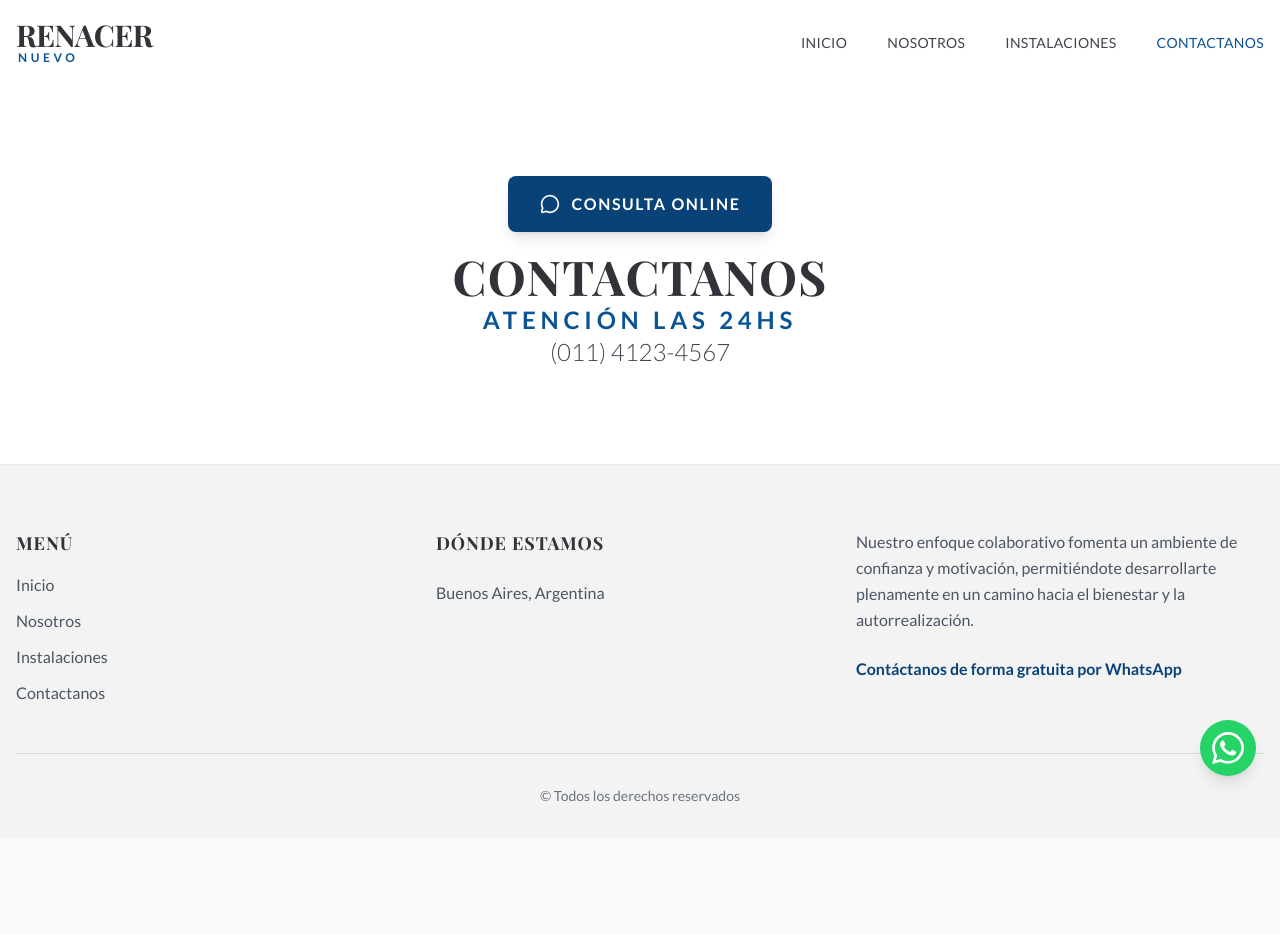
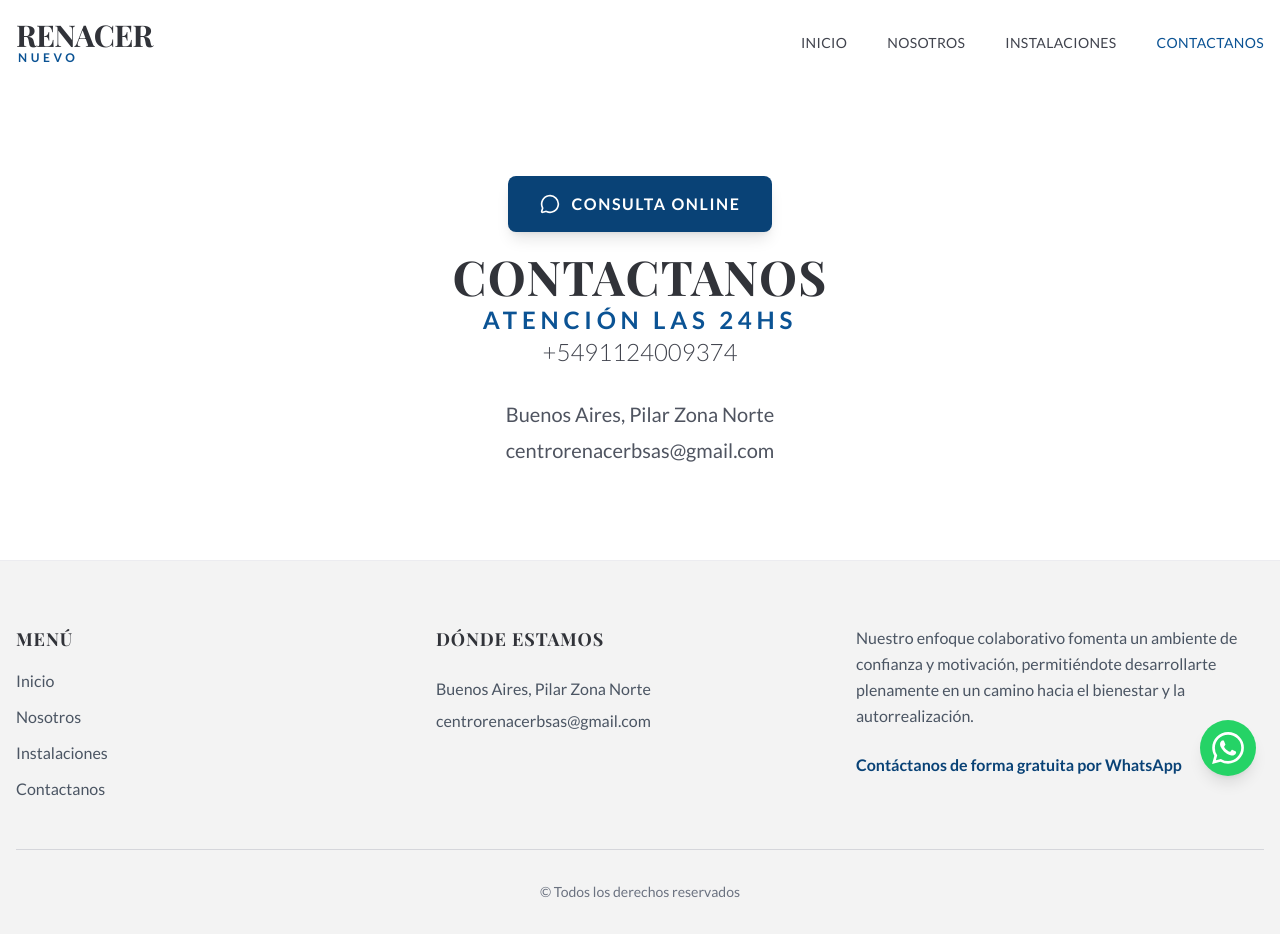
Before and after one commit to EzequiasHerrera/reactjs-website, a React (Vite) app: page /contacto in a window 1280 px wide. Before the commit the page ends 838 px from the top, so only its background shows below. Built offline with nearby package versions, Linux system fonts and the light colour scheme.

Commit message:
Modifying contact information

```diff
--- a/index.html
+++ b/index.html
@@ -51,6 +51,9 @@
     }
   </script>
   <style>
+    html {
+      overflow-y: scroll;
+    }
     body {
       font-family: 'Lato', sans-serif;
     }
--- a/src/components/About.tsx
+++ b/src/components/About.tsx
@@ -48,7 +48,9 @@ const About: React.FC = () => {
             </div>
 
             <a
-              href="#contact"
+              href="https://wa.me/5491124009374?text=Hola%20Renacer%20Nuevo!"
+              target="_blank"
+              rel="noopener noreferrer"
               className="inline-block px-8 py-3 bg-brand-900 text-white font-medium rounded-sm uppercase tracking-widest hover:bg-accent-500 transition-colors shadow-lg"
             >
               Consulta Online
--- a/src/components/AdvisorsSection.tsx
+++ b/src/components/AdvisorsSection.tsx
@@ -44,7 +44,7 @@ const AdvisorsSection: React.FC = () => {
 
                         <div className="pt-4">
                             <Button
-                                href="#contact"
+                                href="https://wa.me/5491124009374?text=Hola%20Renacer%20Nuevo!"
                                 icon={<MessageCircle className="w-5 h-5" />}
                             >
                                 Consulta Online
--- a/src/components/Contact.tsx
+++ b/src/components/Contact.tsx
@@ -7,7 +7,7 @@ const Contact: React.FC = () => {
     <section id="contact" className="py-24 bg-white">
       <div className="container mx-auto px-4">
         <div className="flex flex-col items-center justify-center text-center">
-          <Button className="mb-5" href="#contact" icon={<MessageCircle className="w-5 h-5" />}>
+          <Button className="mb-5" href="https://wa.me/5491124009374?text=Hola%20Renacer%20Nuevo!" icon={<MessageCircle className="w-5 h-5" />}>
             Consulta Online
           </Button>
           <h2 className="text-4xl md:text-5xl font-serif font-bold text-brand-900 mb-1 uppercase tracking-wide">
@@ -17,11 +17,22 @@ const Contact: React.FC = () => {
             Atención las 24hs
           </p>
           <a
-            href="tel:01141234567"
+            href="tel:+5491124009374"
             className="text-xl md:text-2xl font-light text-brand-700 hover:text-accent-500 transition-colors"
           >
-            (011) 4123-4567
+            +5491124009374
           </a>
+          <div className="mt-8 space-y-2">
+            <p className="text-lg md:text-xl text-brand-600">
+              Buenos Aires, Pilar Zona Norte
+            </p>
+            <a
+              href="mailto:centrorenacerbsas@gmail.com"
+              className="block text-lg md:text-xl text-brand-600 hover:text-accent-500 transition-colors"
+            >
+              centrorenacerbsas@gmail.com
+            </a>
+          </div>
         </div>
       </div>
     </section>
--- a/src/components/Footer.tsx
+++ b/src/components/Footer.tsx
@@ -22,7 +22,12 @@ const Footer: React.FC = () => {
           <div>
             <h5 className="font-serif font-bold text-lg mb-6 text-brand-900 uppercase tracking-wider">Dónde Estamos</h5>
             <p className="text-gray-600 text-base font-medium">
-              Buenos Aires, Argentina
+              Buenos Aires, Pilar Zona Norte
+            </p>
+            <p className="text-gray-600 text-base font-medium mt-2">
+              <a href="mailto:centrorenacerbsas@gmail.com" className="hover:text-accent-600 transition-colors">
+                centrorenacerbsas@gmail.com
+              </a>
             </p>
           </div>
 
@@ -32,7 +37,7 @@ const Footer: React.FC = () => {
               Nuestro enfoque colaborativo fomenta un ambiente de confianza y motivación, permitiéndote desarrollarte plenamente en un camino hacia el bienestar y la autorrealización.
             </p>
             <a
-              href="https://wa.me/5491141234567"
+              href="https://wa.me/5491124009374?text=Hola%20Renacer%20Nuevo!"
               target="_blank"
               rel="noopener noreferrer"
               className="inline-block text-accent-600 font-bold hover:text-accent-700 transition-colors"
--- a/src/components/Navbar.tsx
+++ b/src/components/Navbar.tsx
@@ -1,5 +1,5 @@
 import React, { useState, useEffect } from 'react';
-import { Menu, X, Phone, MapPin } from 'lucide-react';
+import { Menu, X, Phone, MapPin, Mail } from 'lucide-react';
 import { Link, useLocation } from 'react-router-dom';
 
 const Navbar: React.FC = () => {
@@ -40,7 +40,7 @@ const Navbar: React.FC = () => {
               <Link
                 key={link.name}
                 to={link.href}
-                className={`text-sm font-medium transition-colors uppercase tracking-wide ${location.pathname === link.href ? 'text-accent-500 font-bold' : 'text-brand-700 hover:text-accent-500'}`}
+                className={`text-sm font-medium transition-colors uppercase tracking-wide ${location.pathname === link.href ? 'text-accent-500' : 'text-brand-700 hover:text-accent-500'}`}
               >
                 {link.name}
               </Link>
@@ -71,8 +71,9 @@ const Navbar: React.FC = () => {
             </Link>
           ))}
           <div className="pt-4 flex flex-col space-y-3 text-sm text-gray-500">
-            <div className="flex items-center"><Phone size={16} className="mr-2" /> (011) 4123-4567</div>
-            <div className="flex items-center"><MapPin size={16} className="mr-2" /> Buenos Aires, Argentina</div>
+            <div className="flex items-center"><Phone size={16} className="mr-2" /> +5491124009374</div>
+            <div className="flex items-center"><MapPin size={16} className="mr-2" /> Buenos Aires, Pilar Zona Norte</div>
+            <div className="flex items-center"><Mail size={16} className="mr-2" /> centrorenacerbsas@gmail.com</div>
           </div>
         </div>
       )}
--- a/src/components/WhatsAppButton.tsx
+++ b/src/components/WhatsAppButton.tsx
@@ -2,8 +2,8 @@ import React from 'react';
 
 const WhatsAppButton: React.FC = () => {
   // Replace with your actual number
-  const phoneNumber = "5491100000000";
-  const message = "Hola, quisiera consultar por sus servicios.";
+  const phoneNumber = "5491124009374";
+  const message = "Hola Renacer Nuevo!";
   const whatsappUrl = `https://wa.me/${phoneNumber}?text=${encodeURIComponent(message)}`;
 
   return (
@@ -14,15 +14,15 @@ const WhatsAppButton: React.FC = () => {
       className="fixed bottom-6 right-6 z-[100] flex items-center justify-center w-14 h-14 bg-[#25D366] rounded-full shadow-lg hover:shadow-xl hover:scale-110 transition-all duration-300 group"
       aria-label="Contactar por WhatsApp"
     >
-        <span className="absolute right-full mr-3 bg-white text-gray-800 text-xs font-bold px-2 py-1 rounded shadow-md opacity-0 group-hover:opacity-100 transition-opacity whitespace-nowrap">
-            ¡Consultanos!
-        </span>
+      <span className="absolute right-full mr-3 bg-white text-gray-800 text-xs font-bold px-2 py-1 rounded shadow-md opacity-0 group-hover:opacity-100 transition-opacity whitespace-nowrap">
+        ¡Consultanos!
+      </span>
       <svg
         viewBox="0 0 24 24"
         className="w-8 h-8 text-white fill-current"
         xmlns="http://www.w3.org/2000/svg"
       >
-        <path d="M17.472 14.382c-.297-.149-1.758-.867-2.03-.967-.273-.099-.471-.148-.67.15-.197.297-.767.966-.94 1.164-.173.199-.347.223-.644.075-.297-.15-1.255-.463-2.39-1.475-.883-.788-1.48-1.761-1.653-2.059-.173-.297-.018-.458.13-.606.134-.133.298-.347.446-.52.149-.174.198-.298.298-.497.099-.198.05-.371-.025-.52-.075-.149-.669-1.612-.916-2.207-.242-.579-.487-.5-.669-.51-.173-.008-.371-.01-.57-.01-.198 0-.52.074-.792.372-.272.297-1.04 1.016-1.04 2.479 0 1.462 1.065 2.875 1.213 3.074.149.198 2.096 3.2 5.077 4.487.709.306 1.262.489 1.694.625.712.227 1.36.195 1.871.118.571-.085 1.758-.719 2.006-1.413.248-.694.248-1.289.173-1.413-.074-.124-.272-.198-.57-.347m-5.421 7.403h-.004a9.87 9.87 0 01-5.031-1.378l-.361-.214-3.741.982.998-3.648-.235-.374a9.86 9.86 0 01-1.51-5.26c.001-5.45 4.436-9.884 9.888-9.884 2.64 0 5.122 1.03 6.988 2.898a9.825 9.825 0 012.893 6.994c-.003 5.45-4.437 9.884-9.885 9.884m8.413-18.297A11.815 11.815 0 0012.05 0C5.495 0 .16 5.335.157 11.892c0 2.096.547 4.142 1.588 5.945L.057 24l6.305-1.654a11.882 11.882 0 005.683 1.448h.005c6.554 0 11.89-5.335 11.893-11.893a11.821 11.821 0 00-3.48-8.413Z"/>
+        <path d="M17.472 14.382c-.297-.149-1.758-.867-2.03-.967-.273-.099-.471-.148-.67.15-.197.297-.767.966-.94 1.164-.173.199-.347.223-.644.075-.297-.15-1.255-.463-2.39-1.475-.883-.788-1.48-1.761-1.653-2.059-.173-.297-.018-.458.13-.606.134-.133.298-.347.446-.52.149-.174.198-.298.298-.497.099-.198.05-.371-.025-.52-.075-.149-.669-1.612-.916-2.207-.242-.579-.487-.5-.669-.51-.173-.008-.371-.01-.57-.01-.198 0-.52.074-.792.372-.272.297-1.04 1.016-1.04 2.479 0 1.462 1.065 2.875 1.213 3.074.149.198 2.096 3.2 5.077 4.487.709.306 1.262.489 1.694.625.712.227 1.36.195 1.871.118.571-.085 1.758-.719 2.006-1.413.248-.694.248-1.289.173-1.413-.074-.124-.272-.198-.57-.347m-5.421 7.403h-.004a9.87 9.87 0 01-5.031-1.378l-.361-.214-3.741.982.998-3.648-.235-.374a9.86 9.86 0 01-1.51-5.26c.001-5.45 4.436-9.884 9.888-9.884 2.64 0 5.122 1.03 6.988 2.898a9.825 9.825 0 012.893 6.994c-.003 5.45-4.437 9.884-9.885 9.884m8.413-18.297A11.815 11.815 0 0012.05 0C5.495 0 .16 5.335.157 11.892c0 2.096.547 4.142 1.588 5.945L.057 24l6.305-1.654a11.882 11.882 0 005.683 1.448h.005c6.554 0 11.89-5.335 11.893-11.893a11.821 11.821 0 00-3.48-8.413Z" />
       </svg>
     </a>
   );
```
